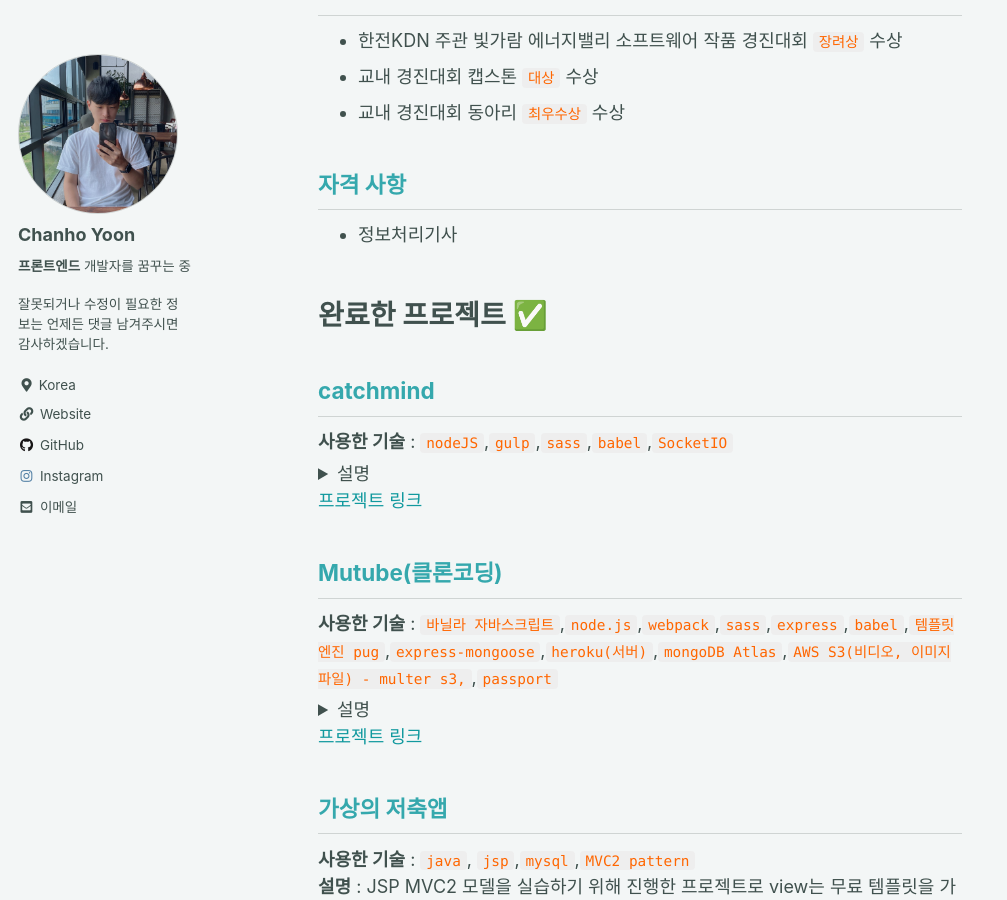
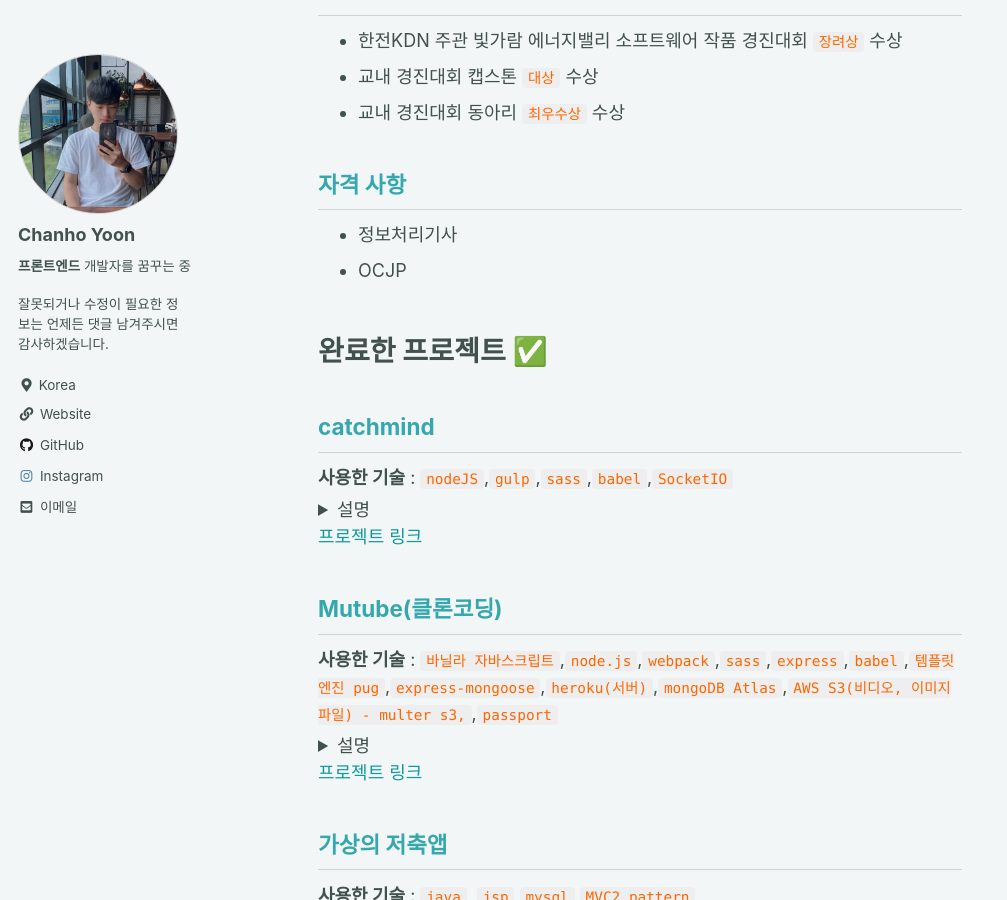
Before and after one commit to chanho-Yoon/chanho-Yoon.github.io, a Jekyll site: the page built from _pages/about.md, in a window 1280 px wide and 900 px high, scrolled down 461 px. Shown: the whole window, without its empty margins (0-1007 px from the left). Built offline with Jekyll 4.4.1, drawn with Linux system fonts in a browser that asks for light colours; cached includes are drawn as plain includes.

Commit message:
자격 사항 수정

```diff
--- a/_pages/about.md
+++ b/_pages/about.md
@@ -17,6 +17,7 @@ title: '열심히 노력하는 개발자가 되도록 🧑🏻‍💻'
 ## 자격 사항
 
 - 정보처리기사
+- OCJP
 
 <br>
 
```
